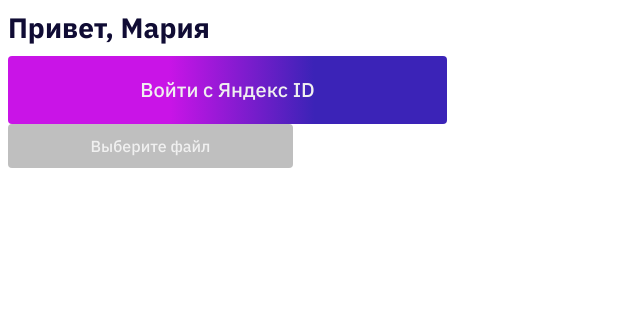
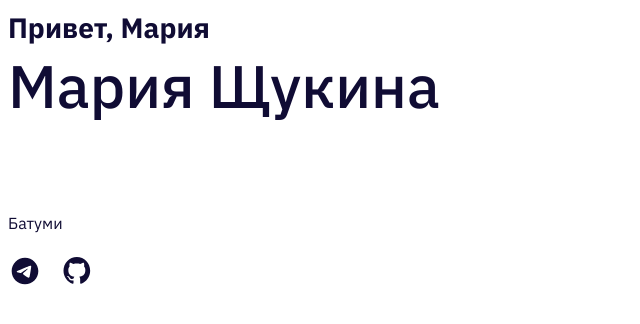
Before and after one commit to marussia1996/Vizitki, a React (Create React App) app: page /maria in a window 1280 px wide. Shown: the top 324 px of the page, without its empty margins (0-640 px from the left). Built offline with nearby package versions, Linux system fonts and the light colour scheme.

Commit message:
create component UserInfo

```diff
--- a/src/components/App/App.tsx
+++ b/src/components/App/App.tsx
@@ -3,7 +3,7 @@ import { Route, Switch , useLocation} from 'react-router-dom';
 import { TLocation } from '../../services/types/types';
 import './App.scss';
 import {Header} from '../Header/Header';
-import { Button } from '../Button/Button';
+import { UserInfo } from '../UserInfo/UserInfo';
 
 export const App:FC = () => {
   const location = useLocation<TLocation>();
@@ -12,8 +12,7 @@ export const App:FC = () => {
       <Switch location={location}>
         <Route exact path="/maria">
           <h1>Привет, Мария</h1>
-          <Button className='buttonLarge' onClick={()=>{console.log('send')}} disabled={false}>Войти с Яндекс ID</Button>
-          <Button className='buttonSmall' onClick={()=>{console.log('send')}} disabled={true}>Выберите файл</Button>
+          <UserInfo userName='Мария Щукина' city='Батуми' telegram='spantsch' github='marussia1996'/>
         </Route>
         <Route exact path="/vadim">
           <h1>Привет, Вадим</h1>
--- /dev/null
+++ b/src/components/UserInfo/UserInfo.module.scss
@@ -0,0 +1,56 @@
+@use '../../index.scss' as *;
+.userInfo{
+  max-width: 443px;
+  box-sizing: border-box;
+  display: flex;
+  flex-direction: column;
+  color: $text-dark;
+}
+.name{
+  margin: 0;
+  @include text(60px, 60px, 500)
+}
+.city{
+  margin: 0;
+  @include text(16px, 20px, 400);
+  margin: 97px 0 22px;
+}
+.contacts{
+  display: flex;
+  flex-direction: row;
+  gap: 20px;
+}
+.contact{
+  display: inline-block;
+  width: 32px;
+  height: 32px;
+  cursor: pointer;
+}
+.icon{
+  object-fit: contain;
+  margin: 2.67px;
+}
+
+@media screen and (max-width: 768px) {
+  .userInfo{
+    max-width: 295px;
+  }
+  .name{
+    @include text(40px, 40px, 500)
+  }
+  .city{
+    margin: 95px 0 31px;
+  }
+}
+
+@media screen and (max-width: 320px) {
+  .userInfo{
+    max-width: 236px;
+  }
+  .name{
+    @include text(32px, 40px, 500)
+  }
+  .city{
+    margin: 24px 0;
+  }
+}
--- /dev/null
+++ b/src/components/UserInfo/UserInfo.tsx
@@ -0,0 +1,28 @@
+import React, { FC } from 'react'
+import { TUserInfoProps } from '../../services/types/types'
+import stylesUserInfo from '../UserInfo/UserInfo.module.scss'
+import IconTelegram from '../../images/telegram.svg'
+import IconGithub from '../../images/github.svg'
+
+export const UserInfo:FC<TUserInfoProps> = ({userName, city, telegram, github}) => {
+  return (
+    <div className={`${stylesUserInfo.userInfo}`}>
+      <h1 className={`${stylesUserInfo.name}`}>{userName}</h1>
+      <p className={`${stylesUserInfo.city}`}>{city}</p>
+      { (telegram || github) &&
+        <div className={`${stylesUserInfo.contacts}`}>
+          {telegram &&
+            <a className={`${stylesUserInfo.contact}`} href={`https://t.me/${telegram}`}>
+              <img className={`${stylesUserInfo.icon}`} src={IconTelegram} alt='иконка telegram'/>
+            </a>
+          }
+          { github &&
+            <a className={`${stylesUserInfo.contact}`} href={`https://github.com/${github}`}>
+              <img className={`${stylesUserInfo.icon}`} src={IconGithub} alt='иконка github'/>
+            </a>
+          }
+        </div>
+      }
+    </div>
+  )
+}
```
Also changed, not shown: src/services/types/types.ts (+7 -0 lines), src/images/github.svg (added), src/images/telegram.svg (added).
